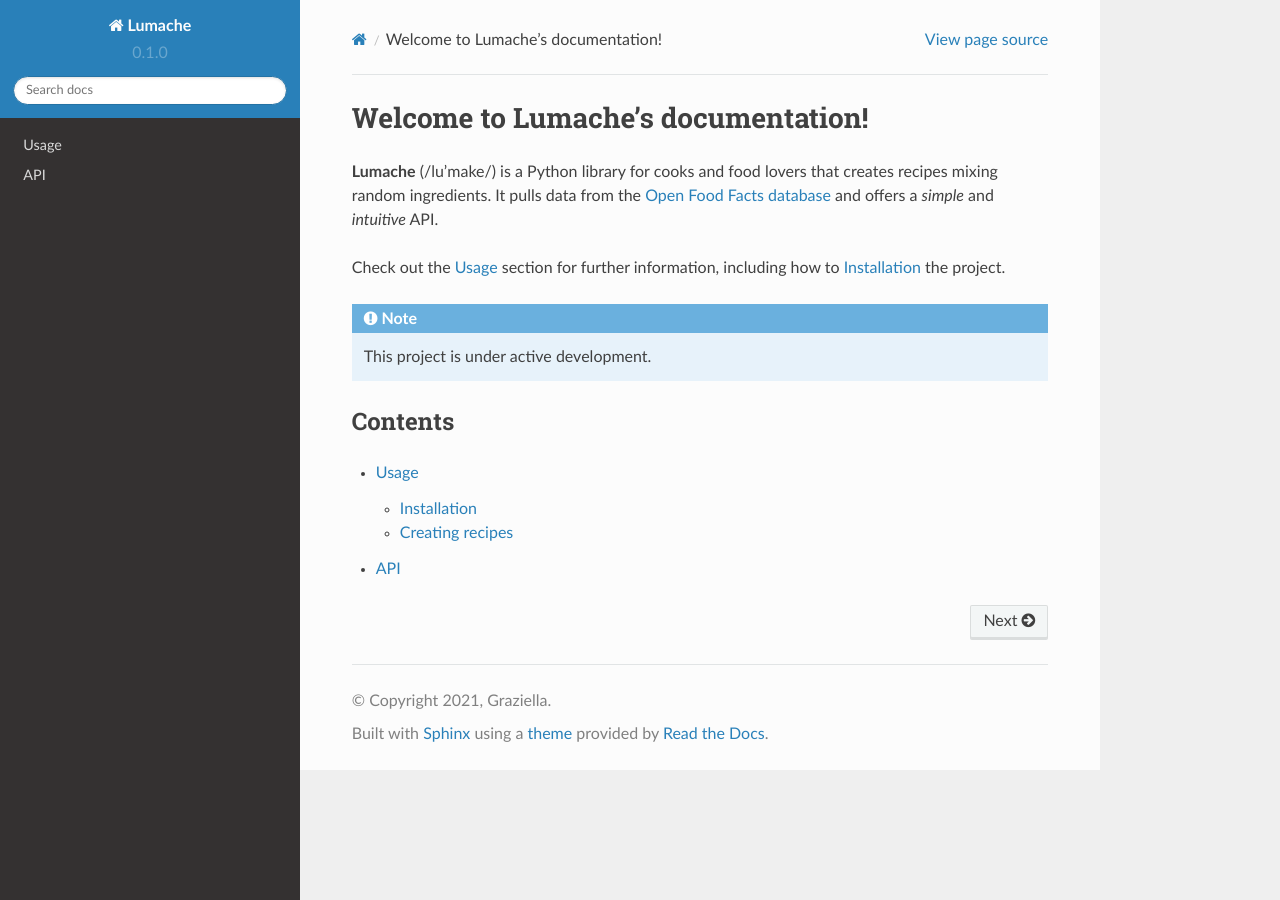
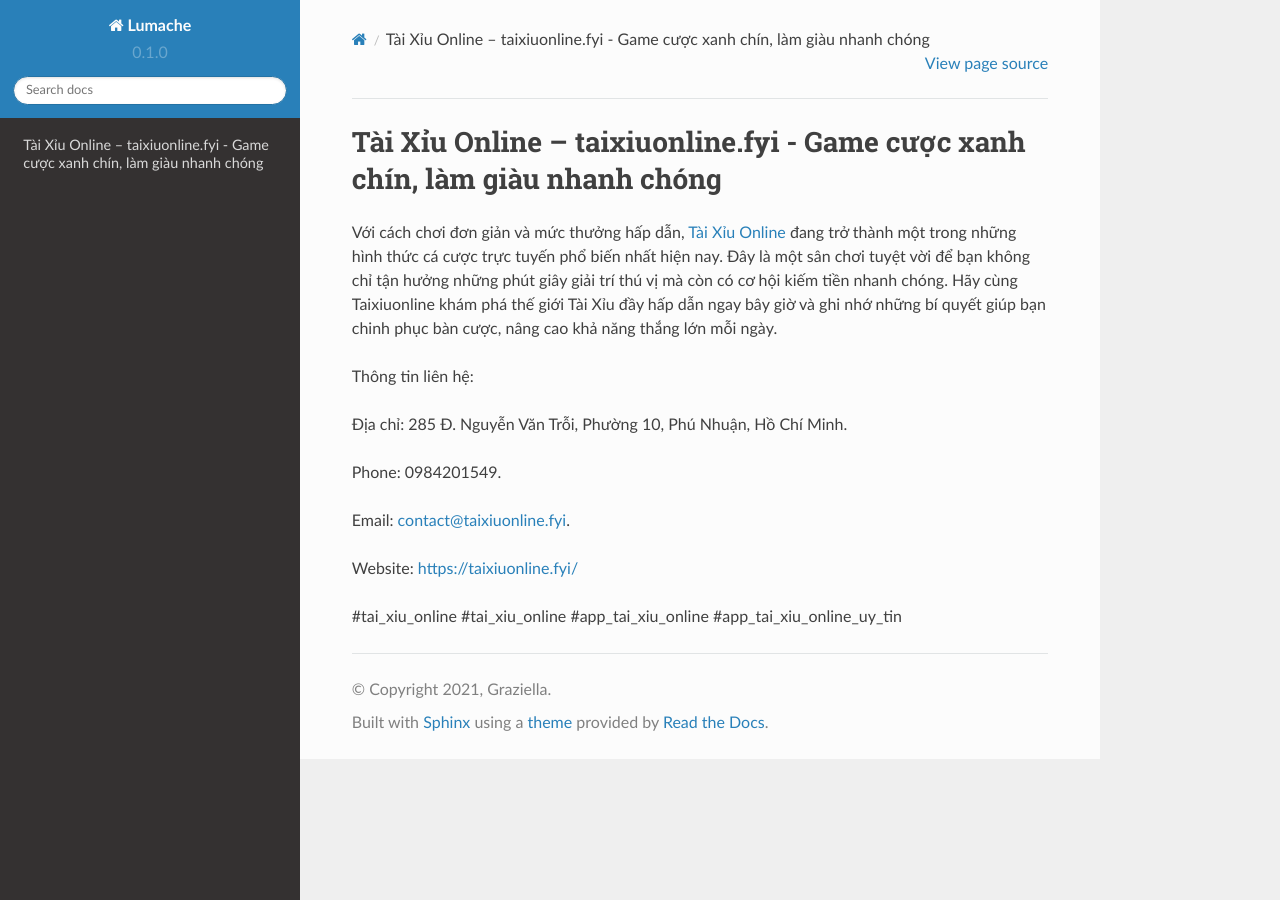
Before and after one commit to morriscraig2868/taixiuonlinefyi, a Sphinx documentation site: the page built from docs/source/index.rst, in a window 1280 px wide. Built offline with Sphinx 7.4.7 and the Read the Docs theme 2.0.0, drawn with Linux system fonts in a browser that asks for light colours.

Commit message:
Update index.rst

```diff
--- a/docs/source/index.rst
+++ b/docs/source/index.rst
@@ -1,22 +1,16 @@
-Welcome to Lumache's documentation!
+Tài Xỉu Online – taixiuonline.fyi - Game cược xanh chín, làm giàu nhanh chóng
 ===================================
 
-**Lumache** (/lu'make/) is a Python library for cooks and food lovers
-that creates recipes mixing random ingredients.
-It pulls data from the `Open Food Facts database <https://world.openfoodfacts.org/>`_
-and offers a *simple* and *intuitive* API.
+Với cách chơi đơn giản và mức thưởng hấp dẫn, `Tài Xỉu Online <https://taixiuonline.fyi/>`_ đang trở thành một trong những hình thức cá cược trực tuyến phổ biến nhất hiện nay. Đây là một sân chơi tuyệt vời để bạn không chỉ tận hưởng những phút giây giải trí thú vị mà còn có cơ hội kiếm tiền nhanh chóng. Hãy cùng Taixiuonline khám phá thế giới Tài Xỉu đầy hấp dẫn ngay bây giờ và ghi nhớ những bí quyết giúp bạn chinh phục bàn cược, nâng cao khả năng thắng lớn mỗi ngày.
 
-Check out the :doc:`usage` section for further information, including
-how to :ref:`installation` the project.
+Thông tin liên hệ:
 
-.. note::
+Địa chỉ: 285 Đ. Nguyễn Văn Trỗi, Phường 10, Phú Nhuận, Hồ Chí Minh.
 
-   This project is under active development.
+Phone: 0984201549.
 
-Contents
---------
+Email: contact@taixiuonline.fyi.
 
-.. toctree::
+Website: https://taixiuonline.fyi/
 
-   usage
-   api
+#tai_xiu_online #tai_xiu_online #app_tai_xiu_online #app_tai_xiu_online_uy_tin
```
